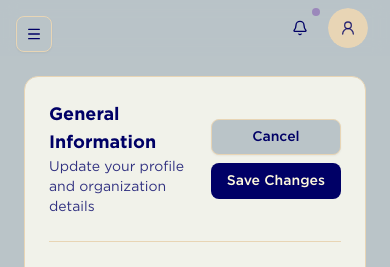
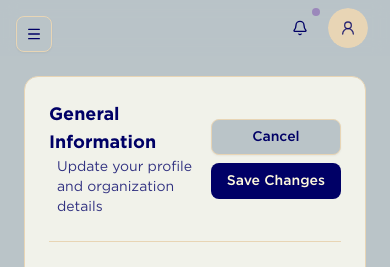
Before and after one commit to PAPA-CHUWE/region-lens, a Next.js app: page /settings in a window 390 px wide. Shown: the top 267 px of the page. Built offline with nearby package versions, Linux system fonts and the light colour scheme.

Commit message:
regionlens settings2

```diff
--- a/app/(pages)/(dashboard)/settings/page.tsx
+++ b/app/(pages)/(dashboard)/settings/page.tsx
@@ -42,7 +42,7 @@ const Settings = () => {
         <div className="flex items-center justify-between">
           <div>
             <h1 className="text-lg font-semibold">General Information</h1>
-            <p className="text-sm text-muted-foreground text-wrap">
+            <p className="text-sm text-muted-foreground text-wrap md:px-0 px-2">
               Update your profile and organization details
             </p>
           </div>
```
